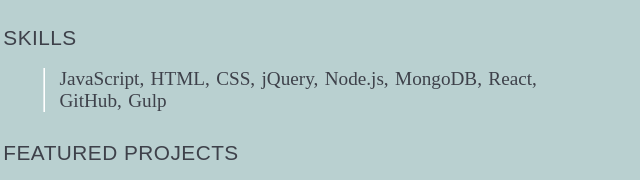
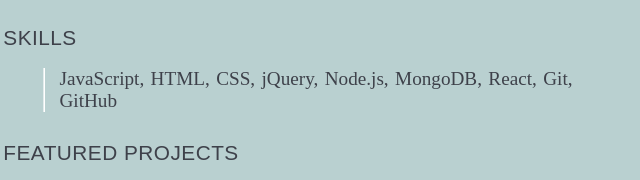
Before and after one commit to trinehaave/travokado, a website: page public/index.html in a window 1280 px wide. Shown: the part 334-514 px from the top of the page, 629-1269 px from the left. Drawn offline with nearby package versions, Linux system fonts and the light colour scheme; a web font is replaced by a local one.

Commit message:
content change

```diff
--- a/public/index.html
+++ b/public/index.html
@@ -30,7 +30,7 @@
 </span>
           <h2 class="skills-h2">Skills</h2>
           <span class="skills-span content-span">
-            JavaScript, HTML, CSS, jQuery, Node.js, MongoDB, React, GitHub, Gulp
+            JavaScript, HTML, CSS, jQuery, Node.js, MongoDB, React, Git, GitHub
           </span>
           <h2 class="featured-h2">Featured projects</h2>
           <span class="featured-span content-span">I have built a full-stack app - a gratitude journal - using JavaScript,  HTML, SCSS/CSS, jQuery, Node.js and MongoDB. Feel free to take a look at the <a href="https://github.com/trinehaave/grateful">github repo</a> or <a href="https://stormy-scrubland-44609.herokuapp.com/demo.html">the demo</a> application!</span>
```
